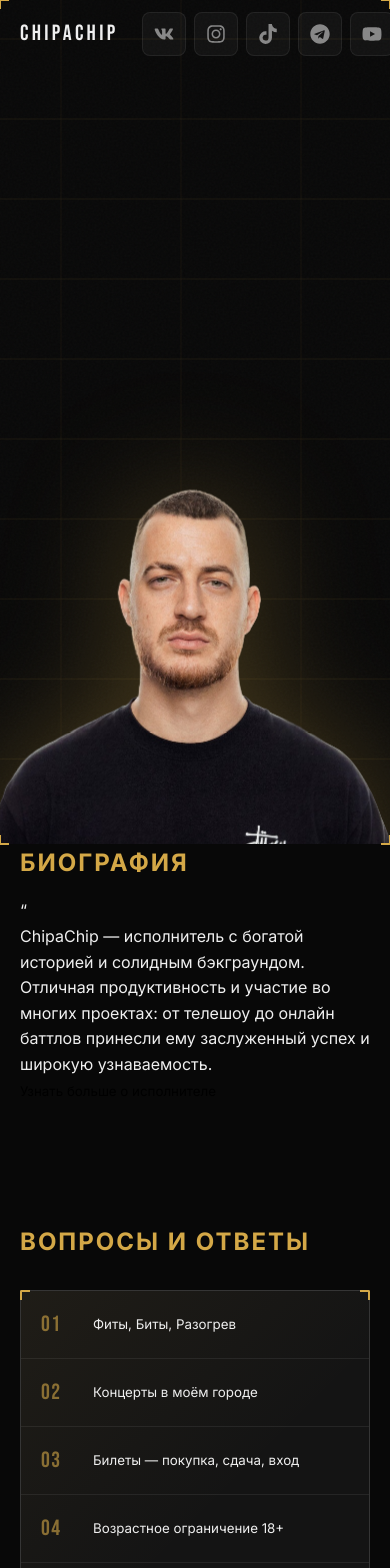
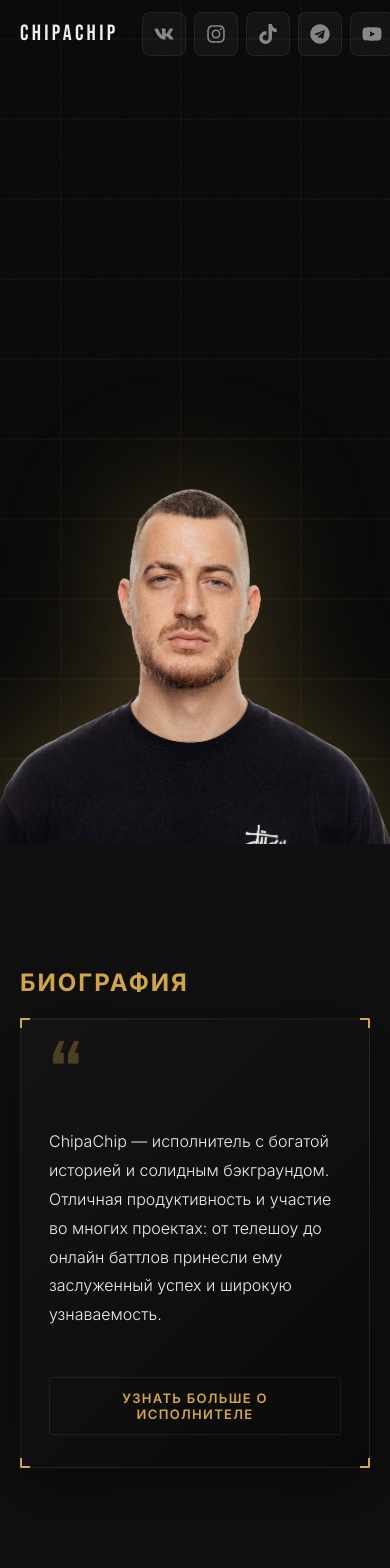
Before and after one commit to drknvpn/ChipaChipWeb, a React (Vite) app: page / in a window 390 px wide. Shown: the top 1568 px of the page. Built offline with nearby package versions, Linux system fonts and the light colour scheme.

Commit message:
Update Bio.css

```diff
--- a/src/components/Bio.css
+++ b/src/components/Bio.css
@@ -1,3 +1,222 @@
+.bio-section {
+  padding: 120px 0;
+  background: var(--bg-secondary);
+}
+
+.bio-frame {
+  position: relative;
+  padding: 48px 52px;
+  overflow: visible;
+  border: 1px solid var(--border);
+  background: linear-gradient(135deg, rgba(20, 20, 20, 0.95) 0%, rgba(10, 10, 10, 0.98) 100%);
+  box-shadow:
+    inset 0 1px 0 rgba(255, 255, 255, 0.03),
+    0 20px 60px rgba(0, 0, 0, 0.5);
+}
+
+.bio-inner {
+  position: relative;
+  z-index: 1;
+}
+
+.bio-quote-mark {
+  font-family: 'Bebas Neue';
+  font-size: 100px;
+  line-height: 0.6;
+  color: var(--accent);
+  opacity: 0.3;
+  margin-bottom: 16px;
+}
+
+.bio-text {
+  font-size: 18px;
+  line-height: 1.8;
+  color: var(--text-primary);
+  font-weight: 300;
+  margin-bottom: 32px;
+}
+
+.bio-more-btn {
+  display: inline-flex;
+  align-items: center;
+  gap: 8px;
+  padding: 12px 28px;
+  background: transparent;
+  color: var(--accent);
+  font-size: 13px;
+  font-weight: 600;
+  letter-spacing: 0.1em;
+  text-transform: uppercase;
+  border: 1px solid var(--border);
+  border-radius: 2px;
+  cursor: pointer;
+  transition: all 0.2s;
+  margin-top: 16px;
+}
+
+.bio-more-btn:hover {
+  background: rgba(212,168,71,0.08);
+  border-color: var(--accent);
+  transform: translateY(-2px);
+}
+
+/* Corner styles */
+.corner {
+  position: absolute;
+  width: 12px;
+  height: 12px;
+  border: 2px solid var(--accent);
+  z-index: 10;
+  pointer-events: none;
+}
+
+.corner-tl {
+  top: -1px;
+  left: -1px;
+  border-right: none;
+  border-bottom: none;
+  border-top-left-radius: 2px;
+}
+
+.corner-tr {
+  top: -1px;
+  right: -1px;
+  border-left: none;
+  border-bottom: none;
+  border-top-right-radius: 2px;
+}
+
+.corner-bl {
+  bottom: -1px;
+  left: -1px;
+  border-right: none;
+  border-top: none;
+  border-bottom-left-radius: 2px;
+}
+
+.corner-br {
+  bottom: -1px;
+  right: -1px;
+  border-left: none;
+  border-top: none;
+  border-bottom-right-radius: 2px;
+}
+
+/* Modal Styles */
+.bio-modal-overlay {
+  position: fixed;
+  inset: 0;
+  z-index: 1000;
+  background: rgba(5, 5, 5, 0.95);
+  backdrop-filter: blur(10px);
+  display: flex;
+  align-items: center;
+  justify-content: center;
+  padding: 40px 20px;
+  overflow-y: auto;
+}
+
+.bio-modal {
+  position: relative;
+  max-width: 900px;
+  width: 100%;
+  background: var(--bg-secondary);
+  border: 1px solid var(--border);
+  padding: 60px 60px 40px;
+  margin: auto;
+  overflow: visible;
+}
+
+.bio-modal-close {
+  position: absolute;
+  top: 24px;
+  right: 24px;
+  padding: 10px 20px;
+  background: transparent;
+  border: 1px solid var(--border);
+  border-radius: 2px;
+  color: var(--accent);
+  font-size: 13px;
+  font-weight: 600;
+  letter-spacing: 0.1em;
+  cursor: pointer;
+  transition: all 0.2s;
+  display: inline-flex;
+  align-items: center;
+  gap: 6px;
+  z-index: 10;
+}
+
+.bio-modal-close:hover {
+  background: rgba(212,168,71,0.08);
+  border-color: var(--accent);
+  transform: translateX(-2px);
+}
+
+.bio-modal-photo-section {
+  position: relative;
+  width: 100%;
+  height: 450px;
+  overflow: hidden;
+  margin-bottom: 48px;
+  border-radius: 4px;
+  background: linear-gradient(180deg, transparent 0%, rgba(0,0,0,0.4) 100%);
+}
+
+.bio-modal-parallax {
+  position: absolute;
+  inset: 0;
+  will-change: transform;
+}
+
+.bio-modal-photo {
+  width: 100%;
+  height: 100%;
+  object-fit: cover;
+  object-position: center top;
+  filter: drop-shadow(0 0 80px rgba(212,168,71,0.25));
+}
+
+.bio-modal-content {
+  position: relative;
+  z-index: 1;
+}
+
+.bio-modal-title {
+  font-family: 'Bebas Neue', Arial, sans-serif;
+  font-size: clamp(32px, 5vw, 48px);
+  line-height: 1.1;
+  letter-spacing: 0.03em;
+  color: var(--text-primary);
+  margin-bottom: 48px;
+  text-align: center;
+  text-transform: uppercase;
+}
+
+.bio-modal-section {
+  margin-bottom: 40px;
+}
+
+.bio-modal-section-title {
+  font-family: 'Bebas Neue', Arial, sans-serif;
+  font-size: 20px;
+  letter-spacing: 0.08em;
+  color: var(--accent);
+  margin-bottom: 20px;
+  text-transform: uppercase;
+  line-height: 1.3;
+}
+
+.bio-modal-section-text {
+  font-family: inherit;
+  font-size: 16px;
+  line-height: 1.8;
+  color: var(--text-primary);
+  font-weight: 300;
+  white-space: pre-line;
+  letter-spacing: 0.01em;
+}
+
 /* Discography buttons */
 .bio-discography-buttons {
   display: flex;
@@ -43,6 +262,16 @@
   transform: translate(2px, -2px);
 }
 
+.section-label {
+  font-size: 24px;
+  font-weight: 700;
+  letter-spacing: 2px;
+  color: var(--accent);
+  text-transform: uppercase;
+  margin-bottom: 16px;
+  display: block;
+}
+
 @media (max-width: 900px) {
   .bio-discography-buttons {
     flex-wrap: wrap;
@@ -55,7 +284,58 @@
   }
 }
 
+@media (max-width: 768px) {
+  .bio-silhouette {
+    right: -5%;
+    height: 60vh;
+    opacity: 0.3;
+  }
+}
+
 @media (max-width: 600px) {
+  .bio-frame {
+    padding: 32px 28px;
+  }
+
+  .bio-text {
+    font-size: 16px;
+  }
+
+  .bio-modal {
+    padding: 40px 24px 32px;
+  }
+
+  .bio-modal-close {
+    top: 16px;
+    right: 16px;
+    padding: 8px 16px;
+    font-size: 12px;
+  }
+
+  .bio-modal-photo-section {
+    height: 350px;
+    margin-bottom: 32px;
+  }
+
+  .bio-modal-title {
+    font-size: 28px;
+    margin-bottom: 32px;
+  }
+
+  .bio-modal-section-title {
+    font-size: 16px;
+    margin-bottom: 16px;
+  }
+
+  .bio-modal-section-text {
+    font-size: 15px;
+  }
+
+  .corner {
+    width: 10px;
+    height: 10px;
+  }
+
   .bio-discography-buttons {
     flex-direction: column;
     gap: 8px;
```
